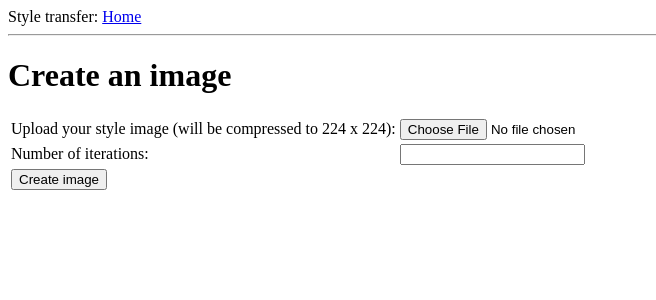
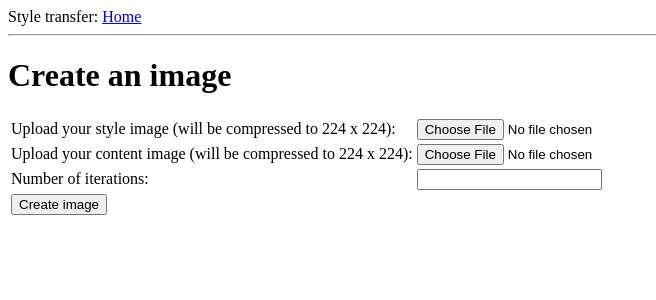
Before and after one commit to aheyman11/style-transfer-playground, a Flask app: page /upload_images in a window 1280 px wide. Shown: the top 300 px of the page, without its empty margins (0-656 px from the left). Run offline with Flask 2, Linux system fonts and the light colour scheme; some libraries are stand-ins or nearby versions.

Commit message:
Added content image functionality

```diff
--- a/app/forms.py
+++ b/app/forms.py
@@ -8,6 +8,10 @@ class CreateImageForm(Form):
 		FileRequired(),
 		FileAllowed(['jpg', 'png'], 'Images only (jpg or png)!')
 	])
+	content_im = FileField('Your content image', validators=[
+		FileRequired(),
+		FileAllowed(['jpg', 'png'], 'Images only (jpg or png)!')
+	])
 	num_iter = IntegerField('num_iter', validators=[
 		DataRequired('This must be an integer'),
 		NumberRange(min=0, message='Number must be positive')
--- a/app/templates/upload_images.html
+++ b/app/templates/upload_images.html
@@ -10,6 +10,15 @@
           <td>
             {{ form.style_im }}
             {% for error in form.style_im.errors %}
+            <br><span style="color: red;">[{{ error }}]</span>
+            {% endfor %}
+          </td>
+        </tr>
+        <tr>
+          <td>Upload your content image (will be compressed to 224 x 224):</td>
+          <td>
+            {{ form.content_im }}
+            {% for error in form.content_im.errors %}
             <br><span style="color: red;">[{{ error }}]</span>
             {% endfor %}
           </td>
--- a/app/views.py
+++ b/app/views.py
@@ -36,9 +36,12 @@ def index():
 def upload_images():
 	form = CreateImageForm()
 	if form.validate_on_submit():
-		filename = secure_filename(form.style_im.data.filename)
-		form.style_im.data.save(os.path.join(app.config['UPLOAD_DIR'], filename))
-		session['style_im'] = filename
+		style_filename = secure_filename(form.style_im.data.filename)
+		form.style_im.data.save(os.path.join(app.config['UPLOAD_DIR'], style_filename))
+		content_filename = secure_filename(form.content_im.data.filename)
+		form.content_im.data.save(os.path.join(app.config['UPLOAD_DIR'], content_filename))
+		session['style_im'] = style_filename
+		session['content_im'] = content_filename
 		session['num_iters'] = form.num_iter.data
 		return redirect(url_for('create_image'))
 	return render_template('upload_images.html', form=form)
@@ -54,12 +57,16 @@ def stream_template(template_name, **context):
 def create_image():
 	if 'style_im' in session:
 		style_im = session['style_im']
+		content_im = session['content_im']
 		num_iters = session['num_iters']
-		im_path = os.path.join(app.config['UPLOAD_DIR'], style_im)
+		style_im_path = os.path.join(app.config['UPLOAD_DIR'], style_im)
+		content_im_path = os.path.join(app.config['UPLOAD_DIR'], content_im)
+
 		return Response(
 			stream_template('create_image.html',
 				style_im=style_im,
-				data=stream_with_context(make_image(im_path, num_iters+1)),
+				content_im=content_im,
+				data=stream_with_context(make_image(style_im_path, content_im_path, num_iters+1)),
 				num_iters=num_iters
 				)
 			)
```
Also changed, not shown: app/make_image.py (+22 -8 lines), app/templates/create_image.html (+22 -1 lines).
